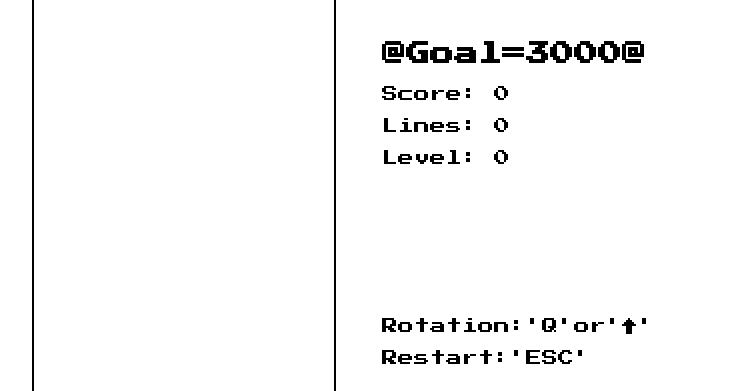
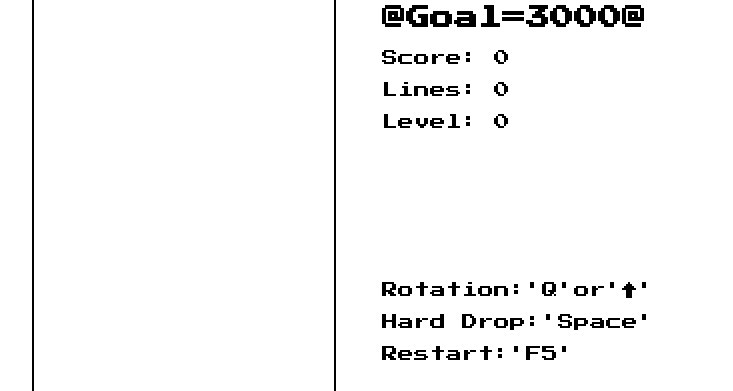
Before and after one commit to ZZZLabyrinth/Tetris, a plain HTML site: page index.html in a window 1280 px wide. Shown: the part 109-500 px from the top of the page, without its empty margins (173-906 px from the left). Drawn offline with Linux system fonts and the light colour scheme.

Commit message:
Update index.html

```diff
--- a/index.html
+++ b/index.html
@@ -24,14 +24,14 @@
       <div class="right-column">
         <div>
           <h1>ZZZ's TETRIS</h1>
-          <br>
           <h2>@Goal=3000@</h2>
           <p>Score: <span id="score">0</span></p>
           <p>Lines: <span id="lines">0</span></p>
           <p>Level: <span id="level">0</span></p>
           <canvas id="next" class="next"></canvas>
           <p>Rotation:'Q'or'↑'</p>
-          <p>Restart:'ESC'</p>
+          <p>Hard Drop:'Space'</p>
+          <p>Restart:'F5'</p>
         </div>
         <div id="sound-div">
           <span class="sound-item" id="sound-speaker"></span>
```
